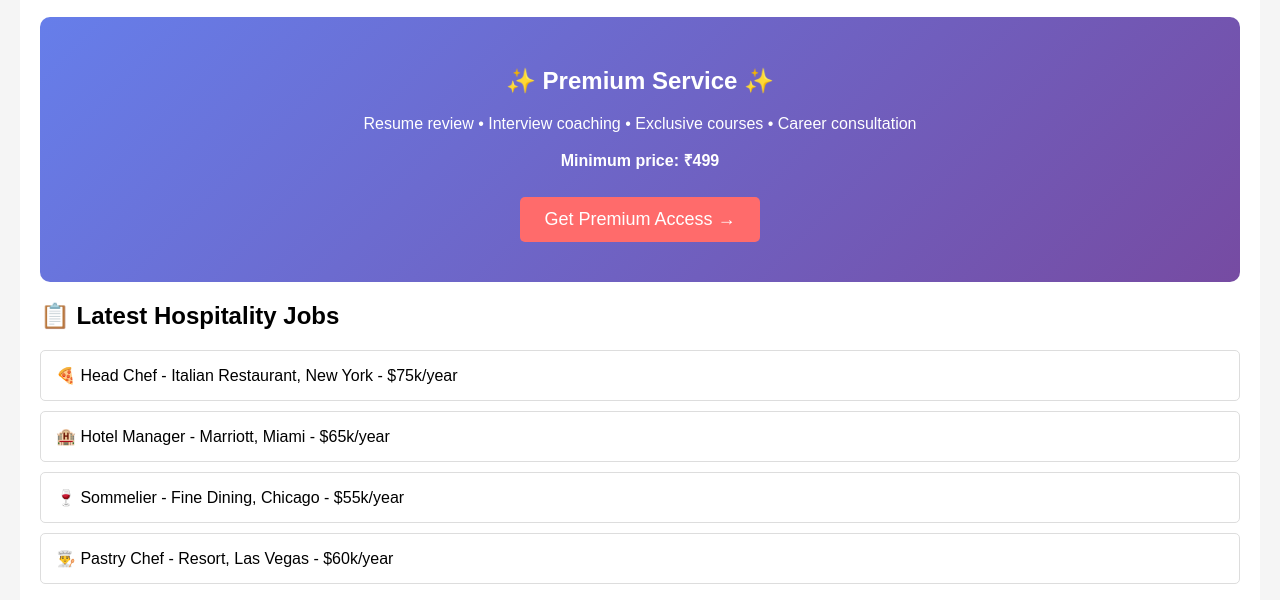
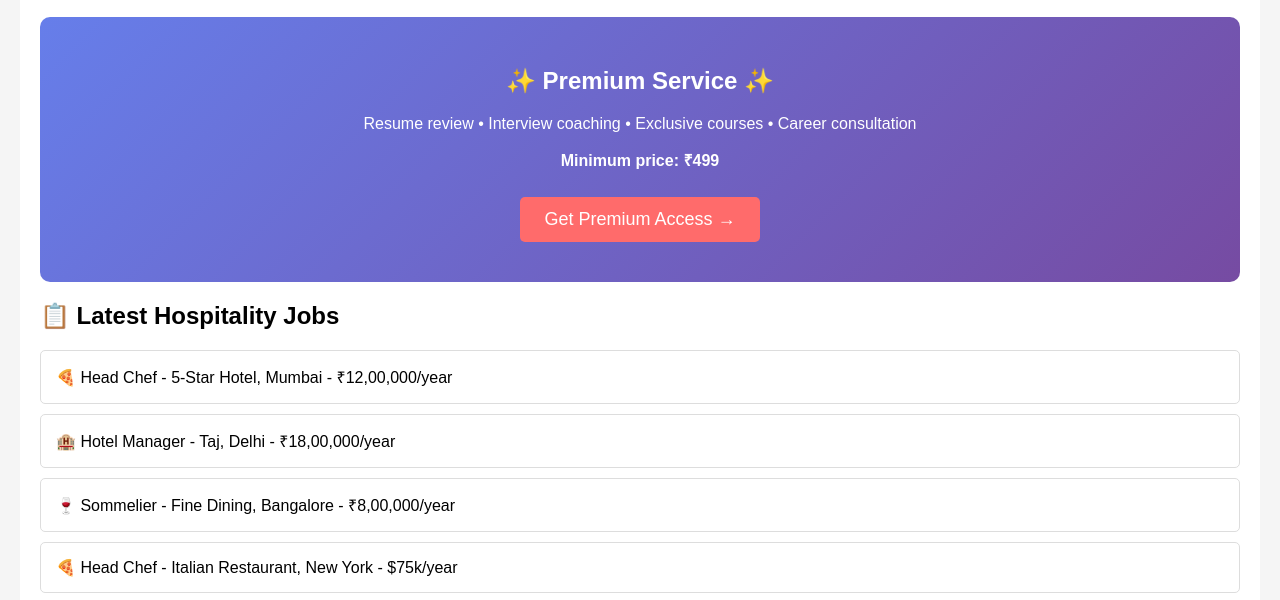
Before and after one commit to pranavparulekar89-design/hospitality-hub, a website: page index.html in a window 1280 px wide. Shown: the part 142-742 px from the top of the page. Drawn offline with Linux system fonts and the light colour scheme.

Commit message:
Update index.html

```diff
--- a/index.html
+++ b/index.html
@@ -65,6 +65,9 @@
 
         <h2>📋 Latest Hospitality Jobs</h2>
         <div id="jobs">
+            <div class="job-card">🍕 Head Chef - 5-Star Hotel, Mumbai - ₹12,00,000/year</div>
+            <div class="job-card">🏨 Hotel Manager - Taj, Delhi - ₹18,00,000/year</div>
+            <div class="job-card">🍷 Sommelier - Fine Dining, Bangalore - ₹8,00,000/year</div>
             <div class="job-card">🍕 Head Chef - Italian Restaurant, New York - $75k/year</div>
             <div class="job-card">🏨 Hotel Manager - Marriott, Miami - $65k/year</div>
             <div class="job-card">🍷 Sommelier - Fine Dining, Chicago - $55k/year</div>
```
